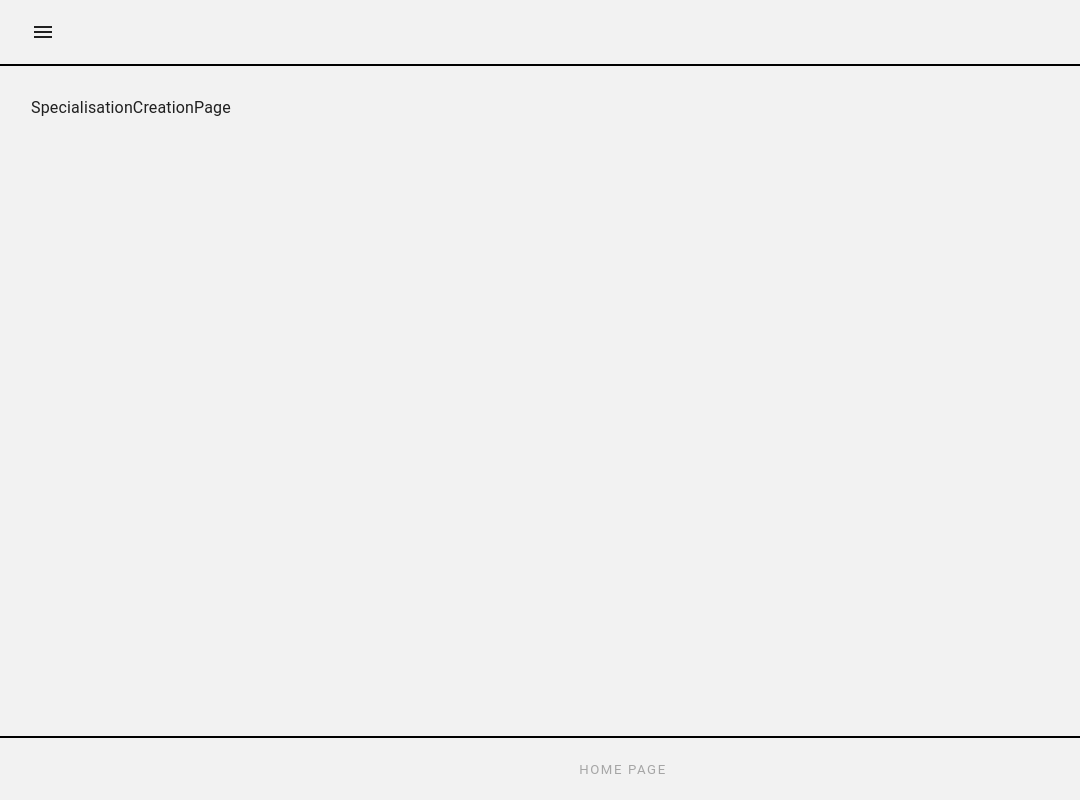
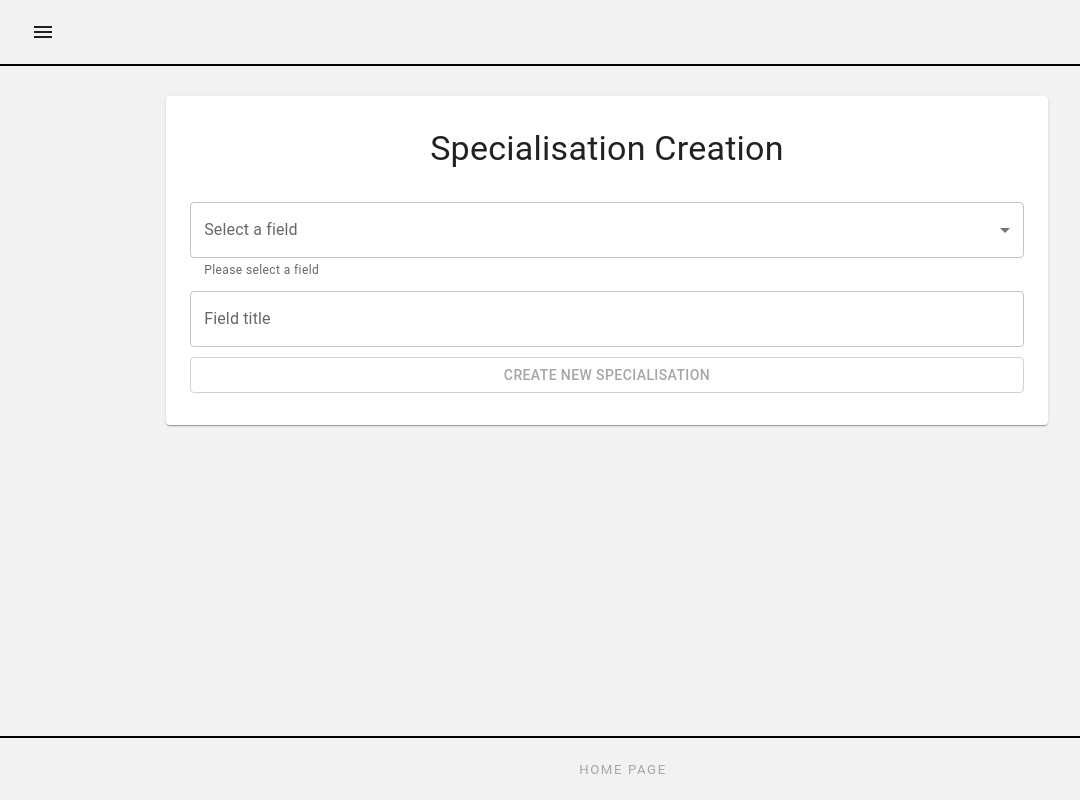
Before and after one commit to gerardasanusevicius/coherence-project, a React (Create React App) app: page /specialisation-creation in a window 1280 px wide. Shown: the whole page, without its empty margins (33-1113 px from the left). Built offline with nearby package versions, Linux system fonts and the light colour scheme; data requests are answered from the project's data file.

Commit message:
specialisation-creation-implemented

```diff
--- a/src/data/db.json
+++ b/src/data/db.json
@@ -167,6 +167,11 @@
       "title": "Basketball",
       "fieldId": 3,
       "id": 8
+    },
+    {
+      "title": "Golf",
+      "fieldId": 3,
+      "id": 9
     }
   ],
   "occupations": [
--- a/src/pages/category-creation-pages/specialisation-creation-page.jsx
+++ b/src/pages/category-creation-pages/specialisation-creation-page.jsx
@@ -1,7 +1,126 @@
-import React from 'react';
+// @ts-nocheck
+import React, { useEffect, useState } from 'react';
+import {
+  Typography, Container, Paper, TextField, Button, MenuItem,
+} from '@mui/material';
+import { useFormik, Formik, Form } from 'formik';
+import * as Yup from 'yup';
+import { useNavigate } from 'react-router-dom';
+import { createSpecialisation, getFields } from '../../services/category-service';
 
-const SpecialisationCreationPage = () => (
-    <div>SpecialisationCreationPage</div>
-);
+const validationSchema = Yup.object({
+  title: Yup.string()
+    .required('Required field')
+    .min(2, 'At least two characters required')
+    .max(32, '32 characters at most'),
+  field: Yup.object()
+    .required('Required field'),
+});
+
+const SpecialisationCreationPage = () => {
+  const [fields, setFields] = useState([]);
+  const navigate = useNavigate();
+
+  useEffect(() => {
+    getFields().then(
+      (res) => {
+        setFields(res.data);
+      },
+      (error) => {
+        throw error;
+      },
+    );
+  }, []);
+
+  const initialValues = {
+    title: '',
+    field: '',
+  };
+
+  const handleCreateSpecialisation = (title, field) => {
+    createSpecialisation(title, field);
+    navigate('/');
+  };
+
+  const {
+    values,
+    touched,
+    errors,
+    handleChange,
+    handleBlur,
+    handleSubmit,
+  } = useFormik({
+    initialValues,
+    validationSchema,
+    onSubmit: handleCreateSpecialisation,
+  });
+
+  return (
+    <Container sx={{
+      display: 'flex',
+      flexDirection: 'column',
+      justifyContent: 'center',
+      alignItems: 'center',
+    }}
+    >
+      <Paper sx={{
+        display: 'flex',
+        flexDirection: 'column',
+        justifyContent: 'center',
+        alignItems: 'center',
+        width: '80%',
+        py: '2rem',
+      }}
+      >
+        <Typography variant="h4" sx={{ textAlign: 'center', mb: '2rem' }}>
+          Specialisation Creation
+        </Typography>
+        <Container>
+          <Formik>
+          <Form
+            style={{
+              display: 'flex',
+              flexDirection: 'column',
+              gap: 10,
+            }}
+            onSubmit={handleSubmit}
+          >
+            <TextField
+            select
+            name='field'
+            label="Select a field"
+            onBlur={handleBlur}
+            onChange={handleChange}
+            helperText="Please select a field"
+            variant="outlined"
+            defaultValue=""
+            >
+              {
+                fields.map((field) => <MenuItem key={field.id} value={field}>{field.title}</MenuItem>)
+              }
+            </TextField>
+            <TextField
+            name='title'
+            type="text"
+            label="Field title"
+            value={values.title}
+            fullWidth
+            onChange={handleChange}
+            onBlur={handleBlur}
+            error={touched.title && Boolean(errors.title)}
+            helperText={touched.title && errors.title ? touched.title && errors.title : null}
+            />
+            <Button type="submit" variant="outlined" sx={{
+              ':hover': {
+                color: 'primary.dark',
+              },
+            }}>Create New Specialisation</Button>
+          </Form>
+          </Formik>
+        </Container>
+      </Paper>
+    </Container>
+  );
+};
 
 export default SpecialisationCreationPage;
--- a/src/services/category-service.js
+++ b/src/services/category-service.js
@@ -11,8 +11,8 @@ const createField = ({ title }) => axios.post(`${API_URL}fields`, {
   title,
 });
 
-const createSpecialisation = ({ title, fieldId }) => axios.post(`${API_URL}specialisations`, {
-  title, fieldId,
+const createSpecialisation = ({ title, field }) => axios.post(`${API_URL}specialisations`, {
+  title, fieldId: field.id,
 });
 
 const createOccupation = ({ title, specialisationId }) => axios.post(`${API_URL}occupations`, {
```
